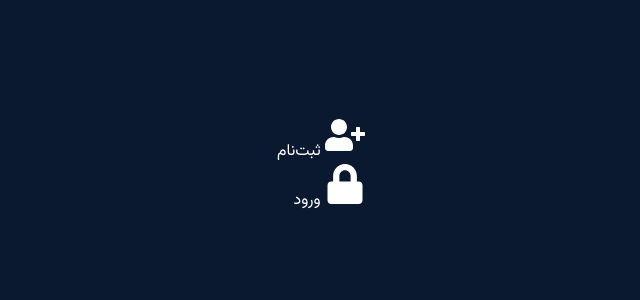
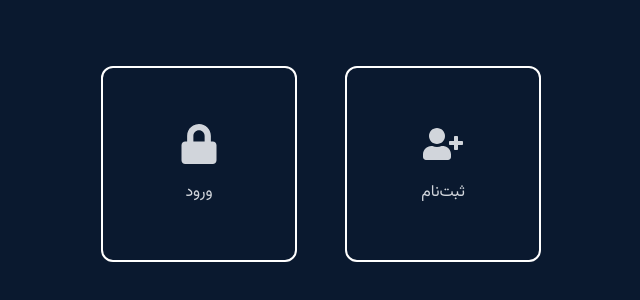
Before and after one commit to arianzahedi/myacad.ir-frontend, a Next.js app: page / in a window 1280 px wide. Shown: the part 268-568 px from the top of the page, without its empty margins (319-959 px from the left). Built offline with nearby package versions, Linux system fonts and the light colour scheme.

Commit message:
refine(ui): Adjust initial button layout and back button style

```diff
--- a/src/app/HomePage.module.css
+++ b/src/app/HomePage.module.css
@@ -1,4 +1,4 @@
-/* src/app/HomePage.module.css - Simplified & Corrected */
+/* src/app/HomePage.module.css - Final Version */
 
 .container {
   position: relative;
@@ -13,7 +13,6 @@
   overflow: hidden;
 }
 
-/* This is a container for each step/view of the form */
 .viewContainer {
   position: absolute;
   top: 0;
@@ -27,34 +26,50 @@
   transition: opacity 0.5s ease-in-out;
 }
 
-.visible {
-  opacity: 1;
-  pointer-events: auto;
+.visible { opacity: 1; pointer-events: auto; }
+.hidden { opacity: 0; pointer-events: none; }
+
+/* Wrapper for the initial buttons to align them horizontally */
+.initialViewWrapper {
+  display: flex;
+  gap: 3rem;
+  align-items: center;
 }
 
-.hidden {
-  opacity: 0;
-  pointer-events: none;
+.rectButton {
+  display: flex;
+  flex-direction: column;
+  align-items: center;
+  justify-content: center;
+  gap: 1rem;
+  width: 12rem;
+  height: 12rem;
+  border: 2px solid #FFFFFF; /* Changed to white for better visibility */
+  border-radius: 12px;
+  cursor: pointer;
+  color: #D1D5DB;
+  transition: all 0.3s ease-in-out;
 }
 
-/* --- Navigation Buttons --- */
+.rectButton:hover {
+  border-color: #BF953F;
+  transform: translateY(-5px);
+  color: #BF953F;
+}
+
 .navButton {
   position: absolute;
   background: none;
   border: none;
   cursor: pointer;
   z-index: 10;
-  color: #9CA3AF; /* gray-400 */
+  color: #9CA3AF;
   transition: color 0.2s ease-in-out;
 }
-.navButton:hover {
-  color: #FFFFFF;
-}
-
+.navButton:hover { color: #FFFFFF; }
 .closeButton { top: 2rem; right: 2rem; }
 .backButton { top: 2rem; left: 2rem; display: flex; align-items: center; gap: 0.5rem; font-size: 1rem; }
 
-/* --- Form and other elements --- */
 .form { display: flex; flex-direction: column; align-items: center; gap: 1.5rem; text-align: center; }
 .title { font-size: 2.25rem; font-weight: 300; margin-bottom: 1rem; }
 .inputField { background: transparent; border: none; border-bottom: 2px solid #475569; text-align: center; font-size: 1.25rem; padding: 0.5rem; outline: none; transition: all 0.3s; width: 24rem; }
--- a/src/app/page.tsx
+++ b/src/app/page.tsx
@@ -1,4 +1,4 @@
-// src/app/page.tsx - Simplified & Corrected
+// src/app/page.tsx - Final Version
 'use client';
 
 import { useState, useRef } from 'react';
@@ -15,7 +15,6 @@ export default function HomePage() {
   const containerRef = useRef(null);
 
   useGSAP(() => {
-    // Animate elements of the currently active view
     if (view !== 'initial') {
       gsap.fromTo(`.${styles.visible} > *`,
         { opacity: 0, y: 20 },
@@ -33,9 +32,9 @@ export default function HomePage() {
   return (
     <main className={styles.container} ref={containerRef}>
 
-      {/* --- Initial View (Always in the background) --- */}
       <div className={`${styles.viewContainer} ${view === 'initial' ? styles.visible : styles.hidden}`}>
-        <div className="flex gap-12">
+        {/* This new wrapper div fixes the layout issue */}
+        <div className={styles.initialViewWrapper}>
           <div onClick={() => setView('signup')} className={styles.rectButton}>
             <FaUserPlus size={40} /> <span>ثبت‌نام</span>
           </div>
@@ -45,7 +44,6 @@ export default function HomePage() {
         </div>
       </div>
 
-      {/* --- Login View --- */}
       <div className={`${styles.viewContainer} ${view === 'login' ? styles.visible : styles.hidden}`}>
         <button onClick={() => setView('initial')} className={`${styles.navButton} ${styles.closeButton}`}><IoClose size={32} /></button>
         <div className={styles.form}>
@@ -56,7 +54,6 @@ export default function HomePage() {
         </div>
       </div>
 
-      {/* --- Signup View --- */}
       <div className={`${styles.viewContainer} ${view === 'signup' ? styles.visible : styles.hidden}`}>
          <button onClick={() => setView('initial')} className={`${styles.navButton} ${styles.closeButton}`}><IoClose size={32} /></button>
          <div className={styles.form}>
@@ -67,10 +64,10 @@ export default function HomePage() {
         </div>
       </div>
 
-      {/* --- Confirm Experience View --- */}
       <div className={`${styles.viewContainer} ${view === 'confirm_experience' ? styles.visible : styles.hidden}`}>
          <button onClick={() => setView('initial')} className={`${styles.navButton} ${styles.closeButton}`}><IoClose size={32} /></button>
-         <button onClick={() => setView(getPreviousView())} className={`${styles.navButton} ${styles.backButton}`}><IoArrowBack size={24} /> بازگشت</button>
+         {/* The text "بازگشت" is now removed from the back button */}
+         <button onClick={() => setView(getPreviousView())} className={`${styles.navButton} ${styles.backButton}`}><IoArrowBack size={24} /></button>
          <div className={styles.form}>
             <h2 className={styles.title}>آماده‌ای تا با هم یک تجربه جدید خلق کنیم؟</h2>
             <button onClick={() => setView('enter_name')} className={`${styles.button} w-auto px-8 flex items-center justify-center gap-3 text-2xl`}>
@@ -79,10 +76,9 @@ export default function HomePage() {
         </div>
       </div>
 
-      {/* --- Enter Name View --- */}
       <div className={`${styles.viewContainer} ${view === 'enter_name' ? styles.visible : styles.hidden}`}>
          <button onClick={() => setView('initial')} className={`${styles.navButton} ${styles.closeButton}`}><IoClose size={32} /></button>
-         <button onClick={() => setView(getPreviousView())} className={`${styles.navButton} ${styles.backButton}`}><IoArrowBack size={24} /> بازگشت</button>
+         <button onClick={() => setView(getPreviousView())} className={`${styles.navButton} ${styles.backButton}`}><IoArrowBack size={24} /></button>
          <div className={styles.form}>
             <h2 className={styles.title}>نام و نام خانوادگی خود را وارد کنید</h2>
             <input type="text" placeholder="مثال: ایلان ماسک" className={styles.inputField} />
```
